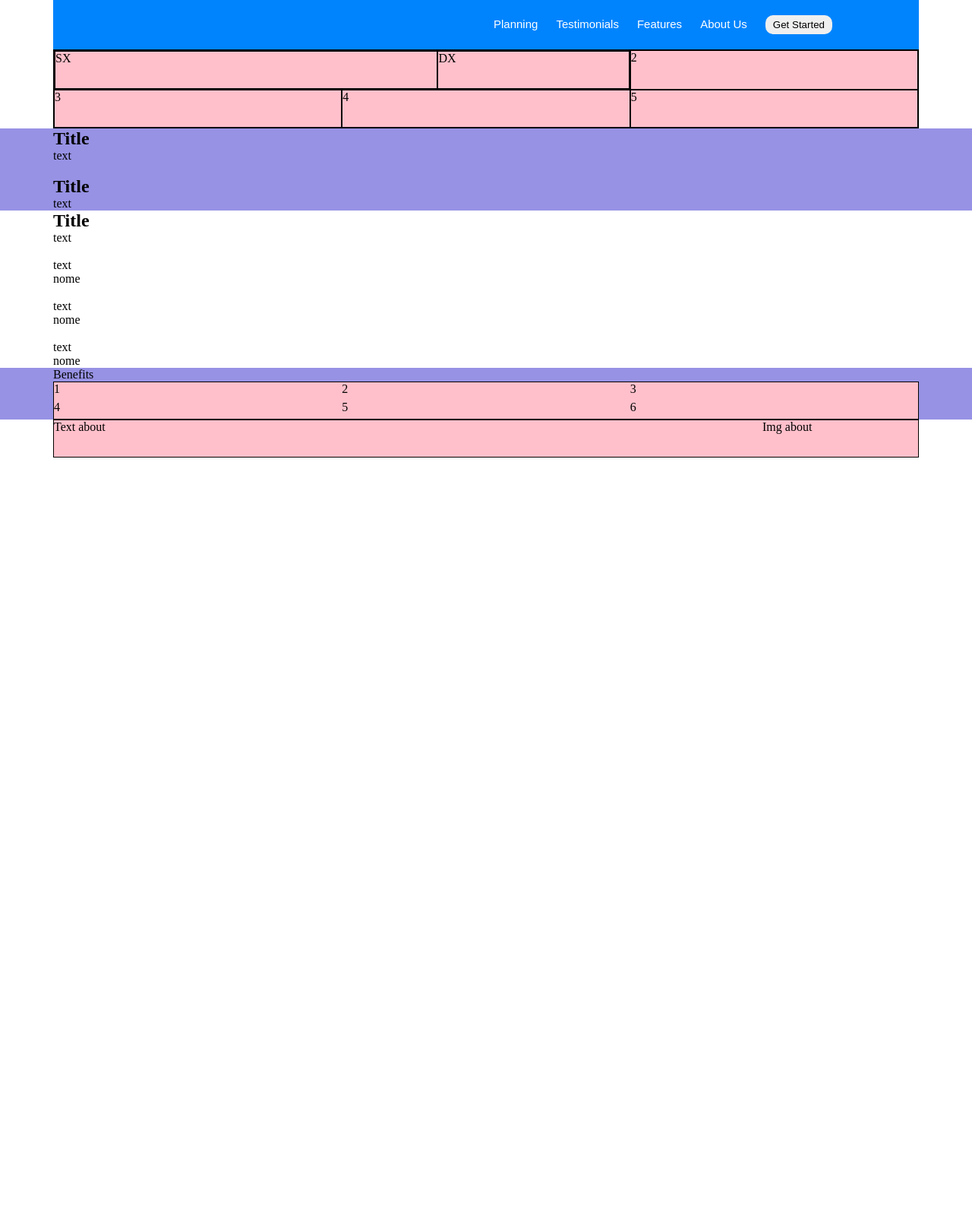
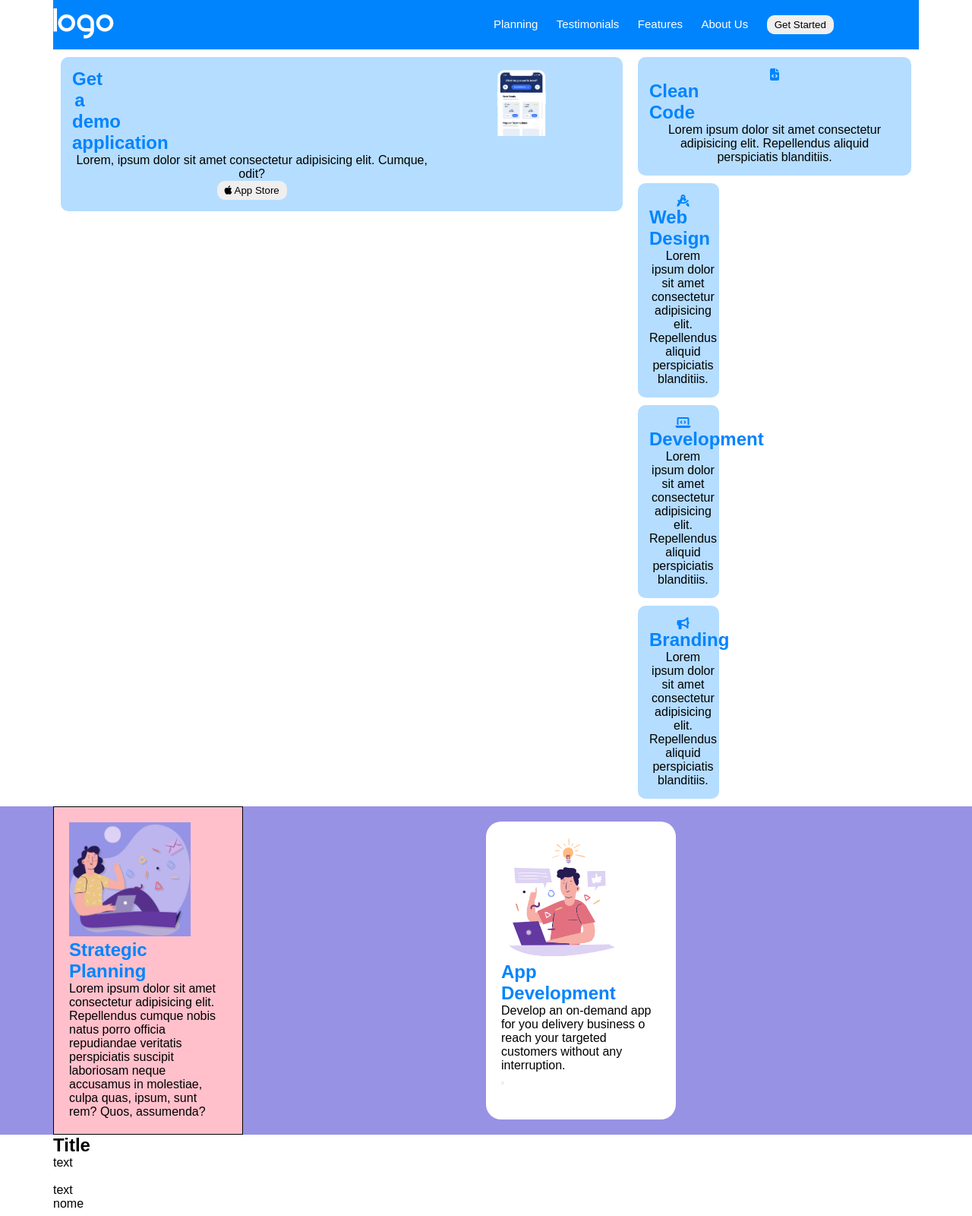
Before and after one commit to estherpinos/htmlcss-responsive-layout, a plain HTML site: page index.html in a window 1280 px wide. Shown: the top 1600 px of the page at 76% size. Before the commit the page ends 800 px from the top, so only its background shows below. Drawn offline with Linux system fonts and the light colour scheme.

Commit message:
Edit [section about us]

```diff
--- a/css/style.css
+++ b/css/style.css
@@ -2,6 +2,7 @@
    margin: 0;
     padding: 0;
     box-sizing: border-box;
+    font-family: Arial, Helvetica, sans-serif;
 }
 
 /* UTILITIES */
@@ -142,6 +143,59 @@ header .row .menu{
   width: 160px;
 }
 
+
+/* ABOUT US */
+
+.img-ln{
+  border-radius: 50%;
+  width: 100%;
+  margin-bottom: 20px;
+
+}
+
+.about h1{
+  color: var(--purple);
+  font-size: 40px;
+  width: 100%;
+  text-align: left;
+}
+
+.about .col:nth-child(2){
+  display: flex;
+  justify-content: center;
+  flex-direction: column;
+  align-items: center;
+}
+
+.about .btn{
+  background-color: var(--purple);
+  color: white;
+}
+
+.about h2{
+  color: var(--purple);
+}
+
+.about .row{
+  padding: 30px;
+}
+
+.about .col:first-child{
+  width: 50%;
+ margin-right: 50px;
+ text-align: left;
+}
+
+.about .col:nth-child(2){
+  text-align: left;
+}
+
+.about img{
+  text-align: center;
+}
+
+
+
 .planning .strategic-planing .col{
   display: flex;
   flex-direction: column;
--- a/index.html
+++ b/index.html
@@ -45,20 +45,71 @@
 
       <section class="intro">
        <div class="container">
-          <div class="row debug">
-              <div class="col debug">
+         <div class="row ">
+           <div class="col ">
+             <div class="col-intern">
                <div class="row">
-                      <div class="col debug">SX</div>
-                      <div class="col debug">DX</div>
+                    <div class="col demo ">
+                      <h1>Get a demo application</h1>
+                      <p>Lorem, ipsum dolor sit amet consectetur adipisicing elit. Cumque, odit?
+                      </p>
+                      <button class="btn">
+                        <i class="fa-brands fa-apple"></i><span> App Store</span>
+                      </button>
+                    </div>
+                    <div class="col img-demo ">
+                      <img src="img/phone.png" alt="">
                     </div>
                 </div>
-              <div class="col debug">2</div>
-              <div class="col debug">3</div>
-              <div class="col debug">4</div>
-              <div class="col debug">5</div>
+
+              </div>
+
+            </div>
+
+           <div class="col ">
+                <div class="col-intern">
+                  <div class="row">
+                    <i class="fa-solid fa-file-code" style="color: #0084fd;"></i>
+                    <h1>Clean Code</h1>
+                    <p>Lorem ipsum dolor sit amet consectetur adipisicing elit. Repellendus aliquid perspiciatis blanditiis.</p>
+                </div>
+            </div>
+
+           <div class="col ">
+                <div class="col-intern">
+                  <div class="row">
+                    <i class="fa-solid fa-compass-drafting" style="color: #0084fd;"></i>
+                    <h1>Web Design</h1>
+                    <p>Lorem ipsum dolor sit amet consectetur adipisicing elit. Repellendus aliquid perspiciatis blanditiis.</p>
+                  </div>
+                </div>
+            </div>
+            <div class="col ">
+                <div class="col-intern">
+                  <div class="row">
+                    <i class="fa-solid fa-laptop-code" style="color: #0084fd;"></i>
+                    <h1>Development</h1>
+                    <p>Lorem ipsum dolor sit amet consectetur adipisicing elit. Repellendus aliquid perspiciatis blanditiis.</p>
+                  </div>
+                </div>
+            </div>
+            <div class="col ">
+                <div class="col-intern">
+                  <div class="row">
+                    <i class="fa-solid fa-bullhorn" style="color: #0084fd;"></i>
+                    <h1>Branding</h1>
+                    <p>Lorem ipsum dolor sit amet consectetur adipisicing elit. Repellendus aliquid perspiciatis blanditiis.</p>
+                  </div>
+                </div>
+            </div>
           </div>
         </div>
       </section>
+
+
+
+
+
 
 
     <!-- /SECTION INTRO -->
@@ -66,19 +117,27 @@
     <!-- SECTION PLANNING -->
 
     <section class="planning">
-      <div class="container ">
-        <div class="row">
-          <div id="strate"><img src="" alt=""></div>
-          <div class="dflex align-items column">
-            <h2>Title</h2>
-            <p>text</p>
+      <div class="container">
+          <div class="row ">
+              <div class="col debug strategic-planning ">
+                <div class="col-violet">
+                <img src="img/planning1.png" alt="">
+                <h1>Strategic Planning</h1>
+                <p>Lorem ipsum dolor sit amet consectetur adipisicing elit. Repellendus cumque nobis natus porro officia repudiandae veritatis perspiciatis suscipit laboriosam neque accusamus in molestiae, culpa quas, ipsum, sunt rem? Quos, assumenda?</p>
+
+                </div>
+
+              </div>
+              <div class="col ">
+                <div class="col-white">
+                  <img src="img/planning2.png" alt="">
+                  <h1>App Development</h1>
+                  <p>Develop an on-demand app for you delivery business o reach your targeted customers without any interruption.
+                  </p>
+                  <button class="btn-development"></button>
+
                 </div>
               </div>
-        <div class="row-white dflex align-items column">
-          <img src="" alt="">
-          <h2>Title</h2>
-          <p>text</p>
-
           </div>
       </div>
   </section>
@@ -144,8 +203,16 @@
   <section class="about">
     <div class="container">
       <div class="row debug">
-        <div class="col">Text about</div>
-        <div class="col">Img about</div>
+        <div class="col">
+          <h1>About us</h1>
+          <p>Lorem ipsum dolor sit amet consectetur adipisicing elit. Placeat amet reprehenderit, dolorum optio recusandae necessitatibus corporis, pariatur sequi doloribus sint esse. Vel beatae illum mollitia laboriosam! Velit doloremque dignissimos molestiae voluptatum iste enim autem officiis aliquam quaerat, recusandae consequuntur maxime eligendi. Quam suscipit consequuntur minus perspiciatis ipsum corporis fuga. Blanditiis consequatur odit cum, voluptates molestias laboriosam ex placeat sint dicta optio ducimus officiis voluptatem labore unde atque aut neque facere. Nobis sapiente explicabo temporibus praesentium minus vero doloribus sed laudantium. Harum ratione possimus explicabo consequuntur, quod consequatur incidunt debitis eius atque excepturi! Nihil ad asperiores ipsam voluptas illo vitae voluptates?</p>
+        </div>
+        <div class="col">
+          <img class="img-ln" src="img/about.jpg" alt="">
+          <h2>I help companies tincidunt tortor aliquam nulla facilisi cras fermentum odio.
+          </h2>
+          <button class="btn"><i class="fa-brands fa-linkedin" style="color: #ffffff;"></i> Find me on linkedin</button>
+        </div>
       </div>
     </div>
 
```
Also changed, not shown: img/about.jpg (added), img/logo.png (added), img/phone.png (added), img/planning1.png (added), img/planning2.png (added), img/testimonial1.jpg (added), img/testimonial2.jpg (added), img/testimonial3.jpg (added). Lines whose indentation alone changed are shown as unchanged.
